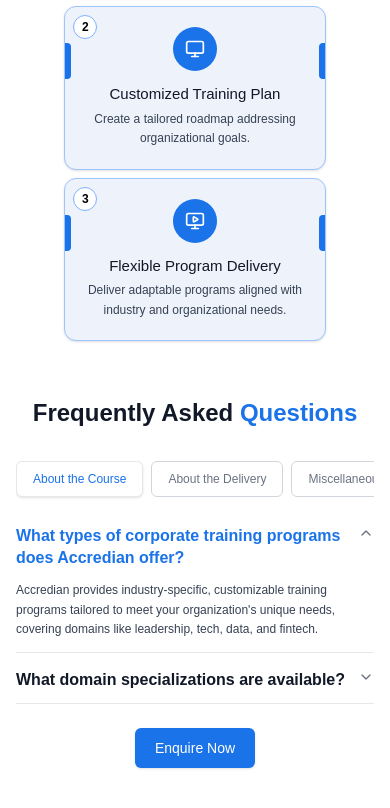
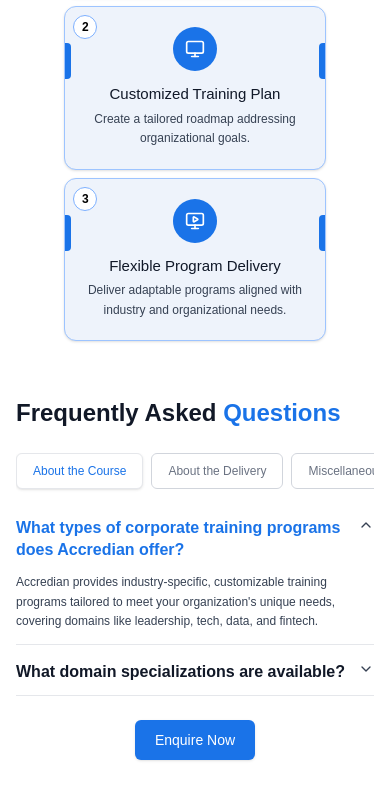
Before and after one commit to PrathameshPowar-dan/Accredian, a Next.js app: page / in a window 390 px wide. Shown: the part 3840-4648 px from the top of the page. Built offline with nearby package versions, Linux system fonts and the light colour scheme.

Commit message:
style(faq): adjust margins and chevron colors in FAQ section

```diff
--- a/app/(home)/_components/FAQ.tsx
+++ b/app/(home)/_components/FAQ.tsx
@@ -56,7 +56,7 @@
             className="w-full max-w-6xl mx-auto px-4 sm:px-6 mt-4 md:mt-10"
         >
             {/* Heading */}
-            <div className="mb-8 md:mb-10 text-center md:text-left">
+            <div className="mb-6 md:mb-9 text-left">
                 <h2 className="text-2xl md:text-4xl font-bold text-[#111827]">
                     Frequently Asked{" "}
                     <span className="text-[#1A73E8]">Questions</span>
@@ -179,9 +179,9 @@
                                     </h3>
 
                                     {isOpen ? (
-                                        <ChevronUp className="w-4 h-4 text-gray-500 shrink-0" />
+                                        <ChevronUp className="w-4 h-4 text-gray-700 shrink-0" />
                                     ) : (
-                                        <ChevronDown className="w-4 h-4 text-gray-500 shrink-0" />
+                                        <ChevronDown className="w-4 h-4 text-gray-700 shrink-0" />
                                     )}
                                 </button>
 
```
